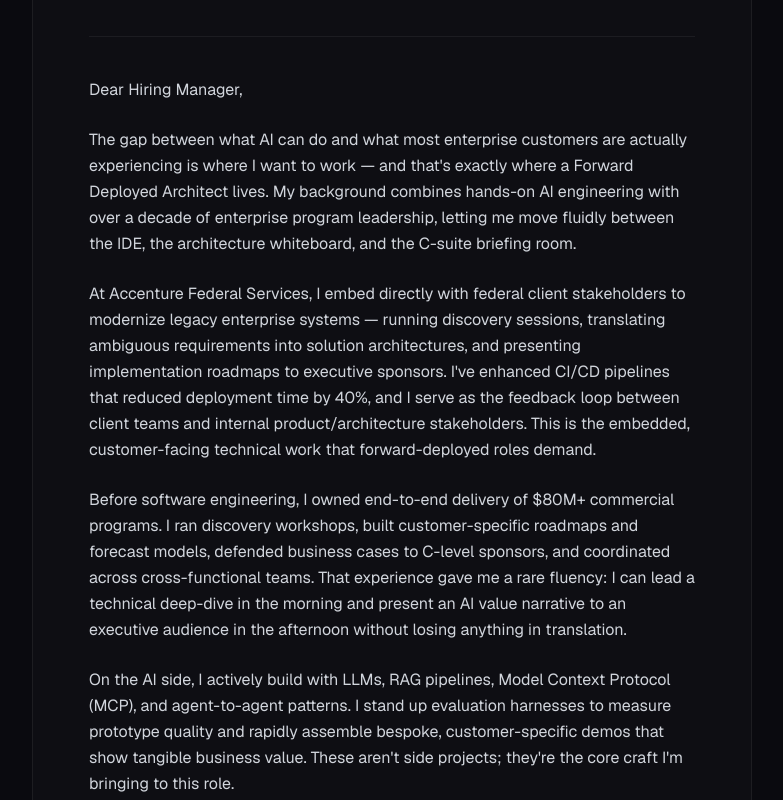
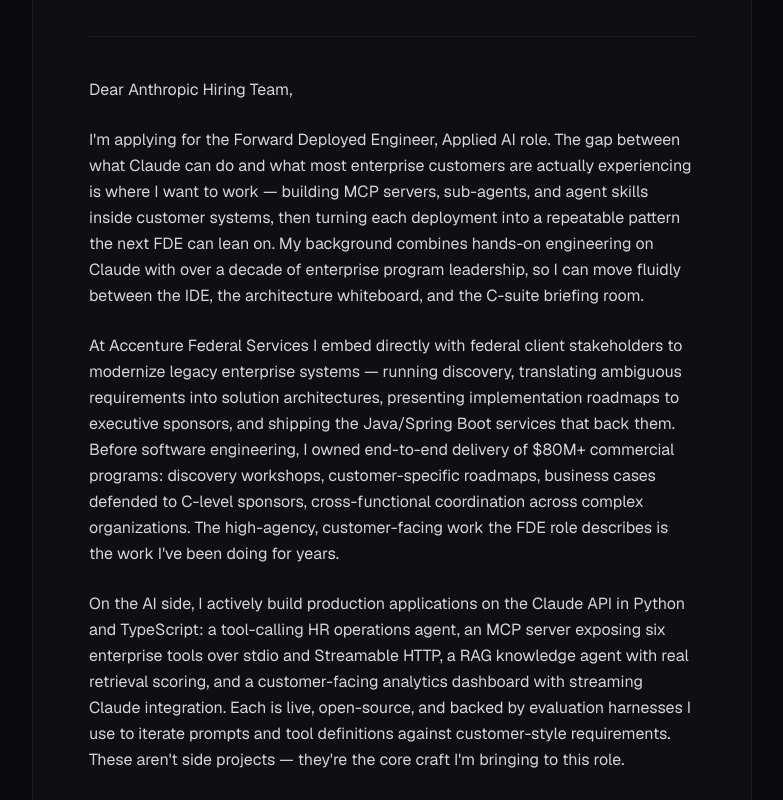
Before and after one commit to Gramman87/portfolio, a Next.js app: page /cover-letter in a window 1280 px wide. Shown: the part 260-1060 px from the top of the page, without its empty margins (248-1031 px from the left). Built offline with nearby package versions, Linux system fonts and the light colour scheme.

Commit message:
Retarget site for Anthropic Forward Deployed Engineer, Applied AI
Rework hero, about, why-fde cards, skills, resume, and cover letter
around the JD vocabulary: Claude, MCP servers, sub-agents, agent skills,
Python first, repeatable deployment patterns. Cover letter now addresses
Anthropic by name.

```diff
--- a/app/cover-letter/page.tsx
+++ b/app/cover-letter/page.tsx
@@ -35,54 +35,46 @@
 
           {/* Body */}
           <div className="space-y-6 text-gray-300 print:text-gray-800 leading-relaxed text-sm md:text-base">
-            <p>Dear Hiring Manager,</p>
+            <p>Dear Anthropic Hiring Team,</p>
 
             <p>
-              The gap between what AI can do and what most enterprise customers are actually
-              experiencing is where I want to work — and that&apos;s exactly where a Forward Deployed
-              Architect lives. My background combines hands-on AI engineering with over a decade
-              of enterprise program leadership, letting me move fluidly between the IDE, the
+              I&apos;m applying for the Forward Deployed Engineer, Applied AI role. The gap between
+              what Claude can do and what most enterprise customers are actually experiencing is
+              where I want to work — building MCP servers, sub-agents, and agent skills inside
+              customer systems, then turning each deployment into a repeatable pattern the next FDE
+              can lean on. My background combines hands-on engineering on Claude with over a decade
+              of enterprise program leadership, so I can move fluidly between the IDE, the
               architecture whiteboard, and the C-suite briefing room.
             </p>
 
             <p>
-              At Accenture Federal Services, I embed directly with federal client stakeholders to
-              modernize legacy enterprise systems — running discovery sessions, translating ambiguous
-              requirements into solution architectures, and presenting implementation roadmaps to
-              executive sponsors. I&apos;ve enhanced CI/CD pipelines that reduced deployment time by 40%,
-              and I serve as the feedback loop between client teams and internal product/architecture
-              stakeholders. This is the embedded, customer-facing technical work that forward-deployed
-              roles demand.
+              At Accenture Federal Services I embed directly with federal client stakeholders to
+              modernize legacy enterprise systems — running discovery, translating ambiguous
+              requirements into solution architectures, presenting implementation roadmaps to
+              executive sponsors, and shipping the Java/Spring Boot services that back them.
+              Before software engineering, I owned end-to-end delivery of $80M+ commercial
+              programs: discovery workshops, customer-specific roadmaps, business cases defended to
+              C-level sponsors, cross-functional coordination across complex organizations. The
+              high-agency, customer-facing work the FDE role describes is the work I&apos;ve been
+              doing for years.
             </p>
 
             <p>
-              Before software engineering, I owned end-to-end delivery of $80M+ commercial programs.
-              I ran discovery workshops, built customer-specific roadmaps and forecast models,
-              defended business cases to C-level sponsors, and coordinated across cross-functional
-              teams. That experience gave me a rare fluency: I can lead a technical deep-dive in
-              the morning and present an AI value narrative to an executive audience in the afternoon
-              without losing anything in translation.
+              On the AI side, I actively build production applications on the Claude API in Python
+              and TypeScript: a tool-calling HR operations agent, an MCP server exposing six
+              enterprise tools over stdio and Streamable HTTP, a RAG knowledge agent with real
+              retrieval scoring, and a customer-facing analytics dashboard with streaming Claude
+              integration. Each is live, open-source, and backed by evaluation harnesses I use to
+              iterate prompts and tool definitions against customer-style requirements. These
+              aren&apos;t side projects — they&apos;re the core craft I&apos;m bringing to this role.
             </p>
 
             <p>
-              On the AI side, I actively build with LLMs, RAG pipelines, Model Context Protocol
-              (MCP), and agent-to-agent patterns. I stand up evaluation harnesses to measure
-              prototype quality and rapidly assemble bespoke, customer-specific demos that show
-              tangible business value. These aren&apos;t side projects; they&apos;re the core craft
-              I&apos;m bringing to this role.
-            </p>
-
-            <p>
-              What draws me to forward-deployed work specifically is the speed and the stakes:
-              driving AI adoption across enterprise customers who are ready for transformation
-              but need someone to bridge the gap between what the platform can do and what their
-              business actually needs. That bridge — from discovery to production — is where I
-              want to work.
-            </p>
-
-            <p>
-              I would welcome the opportunity to discuss how my background aligns with what
-              you&apos;re building. Thank you for your consideration.
+              What draws me specifically to Anthropic is the mission. Working safely toward
+              beneficial AI isn&apos;t a tagline I want to attach to my resume; it&apos;s the reason
+              I&apos;d rather build production Claude deployments at the source than ship generic
+              integrations elsewhere. I&apos;d welcome the chance to discuss how my background maps
+              onto what the Applied AI team is building. Thank you for your consideration.
             </p>
 
             <p>Sincerely,</p>
--- a/app/resume/page.tsx
+++ b/app/resume/page.tsx
@@ -35,7 +35,7 @@
           {/* Summary */}
           <Section title="Summary">
             <p className="text-sm text-gray-300 print:text-gray-700 leading-relaxed">
-              Solutions-focused engineer with a hybrid background in enterprise software delivery and large-scale program leadership. Combines hands-on experience embedding with enterprise clients — running discovery workshops, designing solution architectures, and presenting AI roadmaps to executive sponsors — with 13+ years leading $80M+ programs end-to-end. Builds production-minded agentic proofs-of-concept with LLMs, RAG, MCP, and agent-to-agent patterns, and translates emerging AI capabilities into measurable business outcomes for enterprise customers. Equally comfortable in the deep-dive discovery session, the architecture whiteboard, and the IDE.
+              Customer-facing engineer with a hybrid background in production software delivery and large-scale program leadership. Ships production applications on Claude — MCP servers, sub-agents, and agent skills — in Python and TypeScript, embedded inside customer systems. Combines hands-on experience running discovery workshops, designing solution architectures, and presenting AI roadmaps to executive sponsors with 13+ years leading $80M+ programs end-to-end. Stands up evaluation harnesses to measure prototype quality, documents repeatable deployment patterns, and translates emerging Claude capabilities into measurable enterprise outcomes.
             </p>
           </Section>
 
@@ -43,10 +43,10 @@
           <Section title="Core Strengths">
             <ul className="space-y-1.5">
               {[
-                "Customer Discovery & AI Roadmapping: deep-dive discovery workshops, current-state analysis, customer-specific AI roadmaps, architecture diagrams, business cases",
+                "Production LLM Engineering: Claude API, agents and sub-agents, MCP servers (stdio + Streamable HTTP), agent skills, RAG, prompt engineering, evaluation frameworks",
+                "Customer Discovery & AI Roadmapping: deep-dive discovery workshops, current-state analysis, customer-specific AI roadmaps, repeatable deployment patterns, architecture diagrams, business cases",
                 "Executive Communication: presentations to C-level sponsors, technical reviewers, and end-user audiences; demonstrating solution value and navigating ambiguity across complex enterprise environments",
-                "Applied AI & Agentic: LLMs, Agents, RAG, MCP / A2A, prompt engineering, evaluation frameworks, rapid POC development",
-                "Enterprise Software & Integration: Java, Spring Boot, TypeScript, Python, REST APIs, microservices, systems integration, SQL, AWS",
+                "Languages & Platforms: Python, TypeScript, Java, Spring Boot, REST APIs, microservices, systems integration, SQL, AWS",
                 "DevOps & Platform: Kubernetes, Docker, GitLab CI/CD, HashiCorp Vault, Agile/Scrum",
                 "Enterprise Transformation & Program Leadership: $80M+ portfolio delivery, forecast modeling, cross-functional coordination, stakeholder management across complex organizations",
               ].map((s) => (
@@ -111,12 +111,12 @@
           </Section>
 
           {/* AI Work */}
-          <Section title="Applied AI & Agentic Solutions: Independent Work">
+          <Section title="Applied AI on Claude: Independent Work">
             <ul className="space-y-1.5">
               {[
-                "Build hands-on agentic proofs-of-concept with LLMs, RAG pipelines, Model Context Protocol (MCP) servers, and agent-to-agent (A2A) patterns — the same technologies driving enterprise AI platforms.",
-                "Stand up evaluation harnesses to measure prototype quality and iterate agent behavior against customer-style requirements; rapidly assemble bespoke demos that demonstrate tangible AI value.",
-                "Track the evolving agentic landscape (multi-agent orchestration, A2A protocols, consumption models, repeatable deployment patterns) and translate emerging capabilities into customer-specific AI roadmaps.",
+                "Ship production applications on the Claude API — MCP servers (stdio + Streamable HTTP transports), tool-calling agents, sub-agents, agent skills, and RAG pipelines in TypeScript and Python. Every project is live and open-source.",
+                "Stand up evaluation harnesses to measure agent quality and iterate prompts and tool definitions against customer-style requirements; assemble bespoke demos that demonstrate tangible AI value.",
+                "Track the evolving Claude / agentic landscape (sub-agent orchestration, MCP, agent skills, repeatable deployment patterns) and translate emerging capabilities into customer-specific AI roadmaps.",
               ].map((s) => (
                 <li key={s} className="flex gap-2 text-sm text-gray-300 print:text-gray-700">
                   <span className="text-violet-400 print:text-gray-400 shrink-0 mt-0.5">·</span>
--- a/components/About.tsx
+++ b/components/About.tsx
@@ -23,17 +23,17 @@
             </h2>
             <div className="space-y-4 text-gray-400 leading-relaxed">
               <p>
-                I&apos;m a solutions-focused engineer with a hybrid background in enterprise software
+                I&apos;m a customer-facing engineer with a hybrid background in production software
                 delivery and large-scale program leadership. At Accenture Federal Services I embed
                 directly with federal client stakeholders to modernize legacy systems — running discovery,
                 designing solution architectures, and presenting roadmaps to executive sponsors.
                 Before that, I spent 13 years owning $80M+ programs end-to-end.
               </p>
               <p>
-                On the AI side, I build production-minded proofs-of-concept with LLMs, RAG pipelines,
-                Model Context Protocol (MCP), and agent-to-agent patterns. I stand up evaluation
-                harnesses to measure prototype quality and rapidly assemble customer-specific demos
-                that demonstrate tangible AI value.
+                On the AI side, I build production applications on Claude — MCP servers, sub-agents,
+                and agent skills — in Python and TypeScript. I stand up evaluation harnesses to
+                measure prototype quality and assemble customer-specific demos that show measurable value,
+                then document the repeatable deployment patterns behind them.
               </p>
               <p>
                 Based in Evergreen, CO. Available for 40%+ travel to customer sites.
--- a/lib/content.ts
+++ b/lib/content.ts
@@ -96,8 +96,8 @@
 ];
 
 export const skills = [
-  { category: "AI & Agentic", items: ["LLMs", "Agents", "RAG", "MCP / A2A", "Prompt Engineering", "Evaluation Frameworks", "AI Roadmapping"] },
-  { category: "Enterprise Software", items: ["Java", "Spring Boot", "TypeScript", "Python", "REST APIs", "Microservices", "Systems Integration"] },
+  { category: "AI & Agentic", items: ["Claude API", "Agents & Sub-agents", "MCP Servers", "Agent Skills", "RAG", "Prompt Engineering", "Evaluation Frameworks"] },
+  { category: "Enterprise Software", items: ["Python", "TypeScript", "Java", "Spring Boot", "REST APIs", "Microservices", "Systems Integration"] },
   { category: "Customer-Facing", items: ["Discovery Workshops", "Architecture Diagrams", "Business Cases", "Executive Presentations", "Solution Design", "POC Development"] },
   { category: "Infrastructure & DevOps", items: ["AWS", "OpenShift (OCP)", "Kubernetes", "Docker", "GitLab CI/CD", "HashiCorp Vault", "SQL"] },
   { category: "Frontend & Prototyping", items: ["React", "Next.js", "Tailwind CSS", "Rapid Prototyping", "Data Visualization"] },
```
Also changed, not shown: components/Hero.tsx (+4 -4 lines), components/WhyFDE.tsx (+11 -11 lines).
